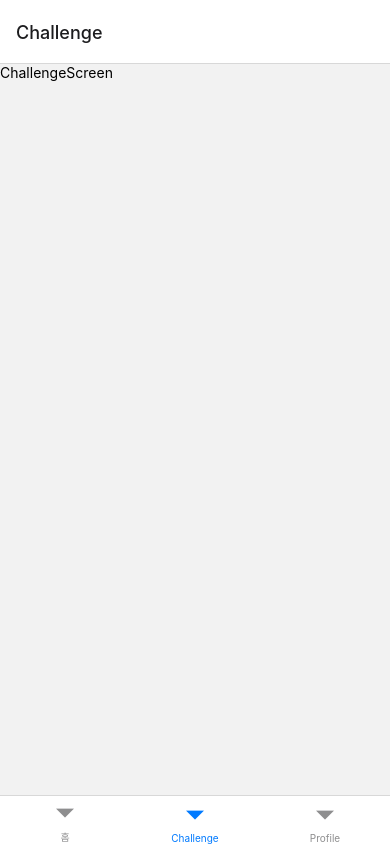
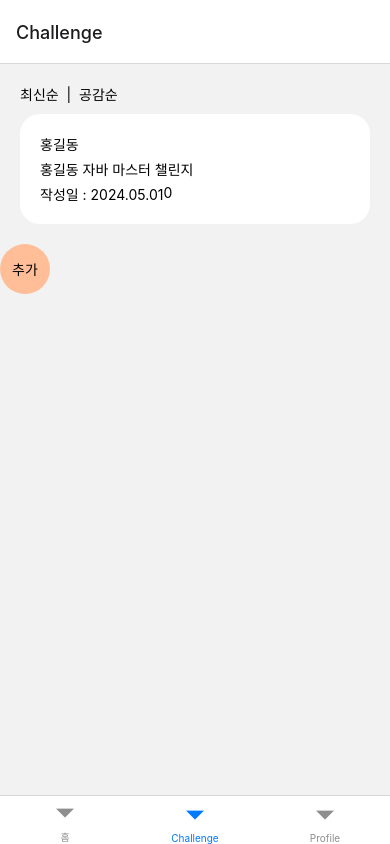
Before and after one commit to wjd-dontworry/dontworry-project, a React Native app: screen /Challenge in a window 390 px wide. Built offline with nearby package versions, Linux system fonts and the light colour scheme; no server answers; the database is empty.

Commit message:
feat: Challenge 페이지 작업

```diff
--- a/src/db/supabase.ts
+++ b/src/db/supabase.ts
@@ -3,8 +3,8 @@ import AsyncStorage from '@react-native-async-storage/async-storage';
 import { createClient } from '@supabase/supabase-js';
 import { Database } from './types/supabase';
 
-const supabaseUrl = 'https://nhziferisiizblgofydt.supabase.co';
-const supabaseAnonKey = 'eyJhbGciOiJIUzI1NiIsInR5cCI6IkpXVCJ9.eyJpc3MiOiJzdXBhYmFzZSIsInJlZiI6Im5oemlmZXJpc2lpemJsZ29meWR0Iiwicm9sZSI6ImFub24iLCJpYXQiOjE3MTYxODY1OTgsImV4cCI6MjAzMTc2MjU5OH0.WF9-64uSRcAuFJTpjtVnULBpb3YjjG7vfODeNubHfLo';
+const supabaseUrl = process.env.EXPO_PUBLIC_SUPABASE_URL || ''
+const supabaseAnonKey = process.env.EXPO_PUBLIC_SUPABASE_ANON_KEY || ''
 
 export const supabase = createClient<Database>(supabaseUrl, supabaseAnonKey, {
   auth: {
--- a/src/navigation.tsx
+++ b/src/navigation.tsx
@@ -5,6 +5,7 @@ import HomeScreen from "./pages/HomeScreen"
 import LoginScreen from "./pages/LoginScreen"
 import ProfileScreen from "./pages/ProfileScreen"
 import ChallengeScreen from "./pages/ChallengeScreen"
+import ChallengeCreateScreen from "./pages/ChallengeCreateScreen"
 
 const Stack = createNativeStackNavigator()
 const Tab = createBottomTabNavigator()
@@ -25,6 +26,7 @@ export default function Navigation() {
       <Stack.Navigator initialRouteName="TabNavigator" screenOptions={{ headerShown: true }}>
         <Stack.Screen name="TabNavigator" component={TabNavigator} options={{ headerShown: false }} />
         <Stack.Screen name="Login" component={LoginScreen} />
+        <Stack.Screen name="ChallengeCreate" component={ChallengeCreateScreen} options={{ headerShown: false }}/>
       </Stack.Navigator>
     </NavigationContainer>
   )
--- /dev/null
+++ b/src/pages/ChallengeCreateScreen.tsx
@@ -0,0 +1,213 @@
+import { View, Text, TextInput, ScrollView } from 'react-native'
+import React, { useState } from 'react'
+import styled from "styled-components/native";
+import { SafeAreaView } from 'react-native-safe-area-context';
+import { Button } from 'react-native';
+import { supabase } from '../db/supabase';
+import { Tables } from '../db/types/supabase';
+
+export default function ChallengeCreateScreen() {
+    const [title, setTitle] = useState('');
+
+    const [challengeList, setChallengeList] = useState([
+        {id:0, time:'', challenge:''}
+    ]);
+
+    const onChangeItemInput = (id: number, name: string, value: string) => {
+        setChallengeList(challengeList.map(item =>
+            item.id === id ? { ...item, [name]: value } : item
+        ));
+    };
+
+    const removeChallenge = (id: number) => {
+        setChallengeList(challengeList.filter(item => item.id !== id));
+    };
+
+    const addChallenge = () => {
+        const lastId = challengeList.length > 0 ? challengeList[challengeList.length - 1].id : 0;
+        setChallengeList([
+            ...challengeList,
+            {
+                id: lastId + 1,
+                time: '',
+                challenge: ''
+            }
+        ]);
+    }
+
+    const createChallenge = async () => {
+        try {
+            const { data, error } = await supabase
+            .from('challenge')
+            .insert([
+              { title: title, start_date: '2024-05-01', end_date: '2024-05-31' ,user_id: '058e481b-02a5-4094-98c1-2a6084d08442' },
+            ])
+            .select('challenge_id')
+
+          if (error) {
+            console.log('Error :', error);
+            return [];
+          }
+
+          return data;
+        } catch (error) {
+          console.log('Catch Error :', error);
+          return [];
+        }
+      };
+
+      const createTask = async () => {
+        try {
+            const { data, error } = await supabase
+            .from('challenge_task')
+            .insert([
+              { taskname: 'test', time: '18:51:01' ,challenge_id: 1 },
+            ])
+            .select('challenge_id')
+
+          if (error) {
+            console.log('Error :', error);
+            return [];
+          }
+
+          return data;
+        } catch (error) {
+          console.log('Catch Error :', error);
+          return [];
+        }
+      };
+
+      const getChallenges = async () => {
+        const challengeData = await createChallenge();
+        console.log(challengeData[0].challenge_id);
+
+        return challengeData[0].challenge_id;
+      };
+
+    const submit = () => {
+        console.log(getChallenges());
+        //createTask();
+        console.log(title);
+        console.log(challengeList);
+    }
+
+  return (
+    <SafeAreaView>
+        <Container>
+            <TopBox>
+                <TitleInput placeholder='제목을 입력하세요' value={title} onChangeText={setTitle}/>
+            </TopBox>
+            <MiddleBox>
+                <TimeTableHeader>
+                    <Text>시간</Text>
+                    <Text>챌린지</Text>
+                </TimeTableHeader>
+                <ScrollView>
+                {challengeList.map((item, index) => (
+                    <TimeTableBody key={item.id}>
+                        <TimeInput
+                            value={item.time}
+                            onChangeText={(value:string) => onChangeItemInput(item.id, 'time', value)}
+                        />
+                        <ChallengeInput
+                            value={item.challenge}
+                            onChangeText={(value:string) => onChangeItemInput(item.id, 'challenge', value)}
+                        />
+                        <Button title='삭제' onPress={() => removeChallenge(item.id)}/>
+                    </TimeTableBody>
+                ))}
+                <AddButton title='추가' onPress={addChallenge}/>
+                </ScrollView>
+            </MiddleBox>
+            <BottomBox>
+                <SubmitButton onPress={submit}>
+                    <Text style={{color:'#FFFFFF'}}>등록</Text>
+                </SubmitButton>
+                <CancelButton>
+                    <Text>취소</Text>
+                </CancelButton>
+            </BottomBox>
+        </Container>
+    </SafeAreaView>
+  )
+}
+
+// ------------------- style ------------------- //
+const Container = styled.View`
+    background-color: '#FFFFFF';
+    width: 100%;
+    height: 100%;
+    padding: 20px;
+
+    gap: 20px;
+`;
+
+const TopBox = styled.View`
+    height: 10%;
+`;
+
+const MiddleBox = styled.View`
+    height: 80%;
+    gap: 10px;
+`;
+
+const BottomBox = styled.View`
+    height: 10%;
+    justify-content: center;
+    display: flex;
+    flex-direction: row;
+    gap: 30px;
+`;
+
+const TitleInput = styled.TextInput`
+    font-size: 22px;
+`;
+
+const TimeTableHeader = styled.View`
+    display: flex;
+    flex-direction: row;
+    gap: 10px;
+`;
+
+const TimeTableBody = styled.View`
+    display: flex;
+    flex-direction: row;
+    gap: 10px;
+    margin-bottom: 10px;
+`;
+
+const TimeInput = styled.TextInput`
+    width: 20%;
+    font-size: 16px;
+    padding: 5px 10px;
+
+    border: 1px gray;
+    border-radius: 5px;
+`;
+
+const ChallengeInput = styled.TextInput`
+    width: 60%;
+    font-size: 16px;
+    padding: 5px 10px;
+
+    border: 1px gray;
+    border-radius: 5px;
+`;
+
+const AddButton = styled.Button`
+`;
+
+const SubmitButton = styled.TouchableOpacity`
+    padding: 5px 30px;
+    background-color: #FFBE98;
+    border-radius: 15px;
+    height: 35px;
+`;
+
+const CancelButton = styled.TouchableOpacity`
+    padding: 5px 30px;
+    background-color: #FFFFFF;
+    border-radius: 15px;
+    height: 35px;
+    border: 1px #FFBE98;
+`;
--- a/src/pages/ChallengeScreen.tsx
+++ b/src/pages/ChallengeScreen.tsx
@@ -1,10 +1,107 @@
-import { View, Text } from 'react-native'
+import { View, Text, Button } from 'react-native'
 import React from 'react'
+import styled from "styled-components/native";
+import { useNavigation } from '@react-navigation/native';
 
 export default function ChallengeScreen() {
+
+  const navigation = useNavigation();
+
+  const addButtonHandler = () => {
+
+    navigation.navigate('ChallengeCreate' as never)
+  }
+
+  const CARDITEM = [
+    {
+      index: 1,
+      title: '홍길동 자바 마스터 챌린지',
+      writer: '홍길동',
+      likeCount: 0,
+      writeDateTime: '2024.05.10',
+    },
+    {
+      index: 1,
+      title: '홍길동 자바 마스터 챌린지',
+      writer: '홍길동',
+      likeCount: 0,
+      writeDateTime: '2024.05.10',
+    },
+    {
+      index: 1,
+      title: '홍길동 자바 마스터 챌린지',
+      writer: '홍길동',
+      likeCount: 0,
+      writeDateTime: '2024.05.10',
+    },
+  ]
+
   return (
     <View>
-      <Text>ChallengeScreen</Text>
+      <ListContainer>
+      <Text>최신순  |  공감순</Text>
+        <CardBox>
+          <CardItem>
+            <CardTop>
+              <ProfileImage/>
+              <Text>홍길동</Text>
+            </CardTop>
+            <ChallengeTitle>홍길동 자바 마스터 챌린지</ChallengeTitle>
+            <CardBottom>
+              <Text>작성일 : 2024.05.01</Text>
+              <Text>0</Text>
+            </CardBottom>
+          </CardItem>
+        </CardBox>
+      </ListContainer>
+      <CreateButton onPress={addButtonHandler}>
+        <Text style={{textAlign:'center'}}>추가</Text>
+      </CreateButton>
     </View>
   )
 }
+
+// ------------------- style ------------------- //
+const ListContainer = styled.View`
+  padding: 20px;
+`;
+
+const CardBox = styled.View`
+  background-color: #FFFFFF;
+  border-radius: 20px;
+  margin-top: 10px;
+  elevation: 1;
+  overflow: hidden;
+`;
+
+const CardItem = styled.View`
+  padding: 20px;
+  display: flex;
+  flex-direction: column;
+  gap: 5px;
+`;
+
+const CardTop = styled.View`
+
+`;
+
+const ProfileImage = styled.Image`
+  src: '';
+`;
+
+const ChallengeTitle = styled.Text`
+
+`;
+
+const CardBottom = styled.View`
+  display: flex;
+  flex-direction: row;
+`;
+
+const CreateButton = styled.TouchableOpacity`
+  width: 50px;
+  height: 50px;
+  background-color: #FFBE98;
+  border-radius: 25px;
+  justify-content: center;
+`;
```
